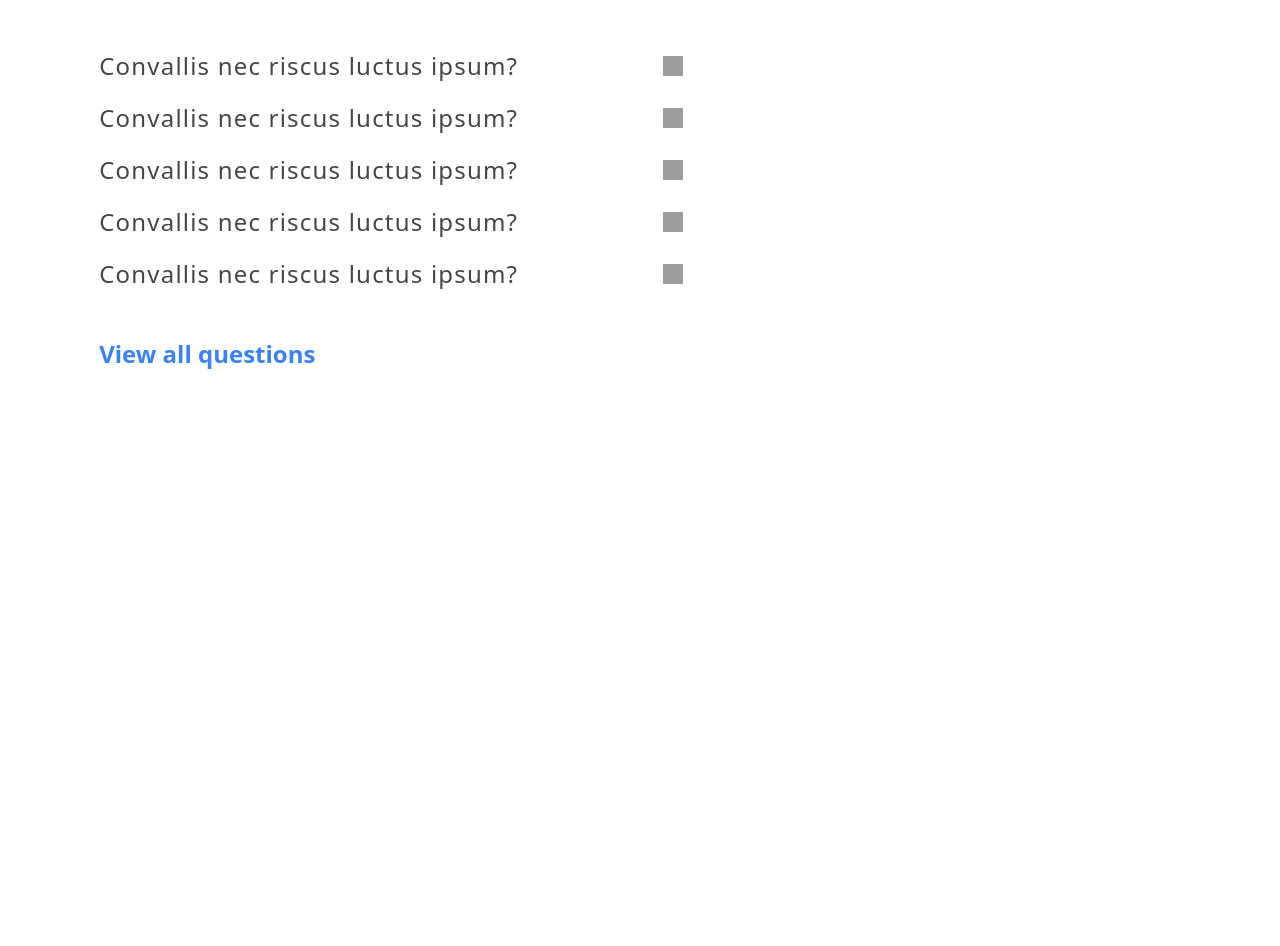
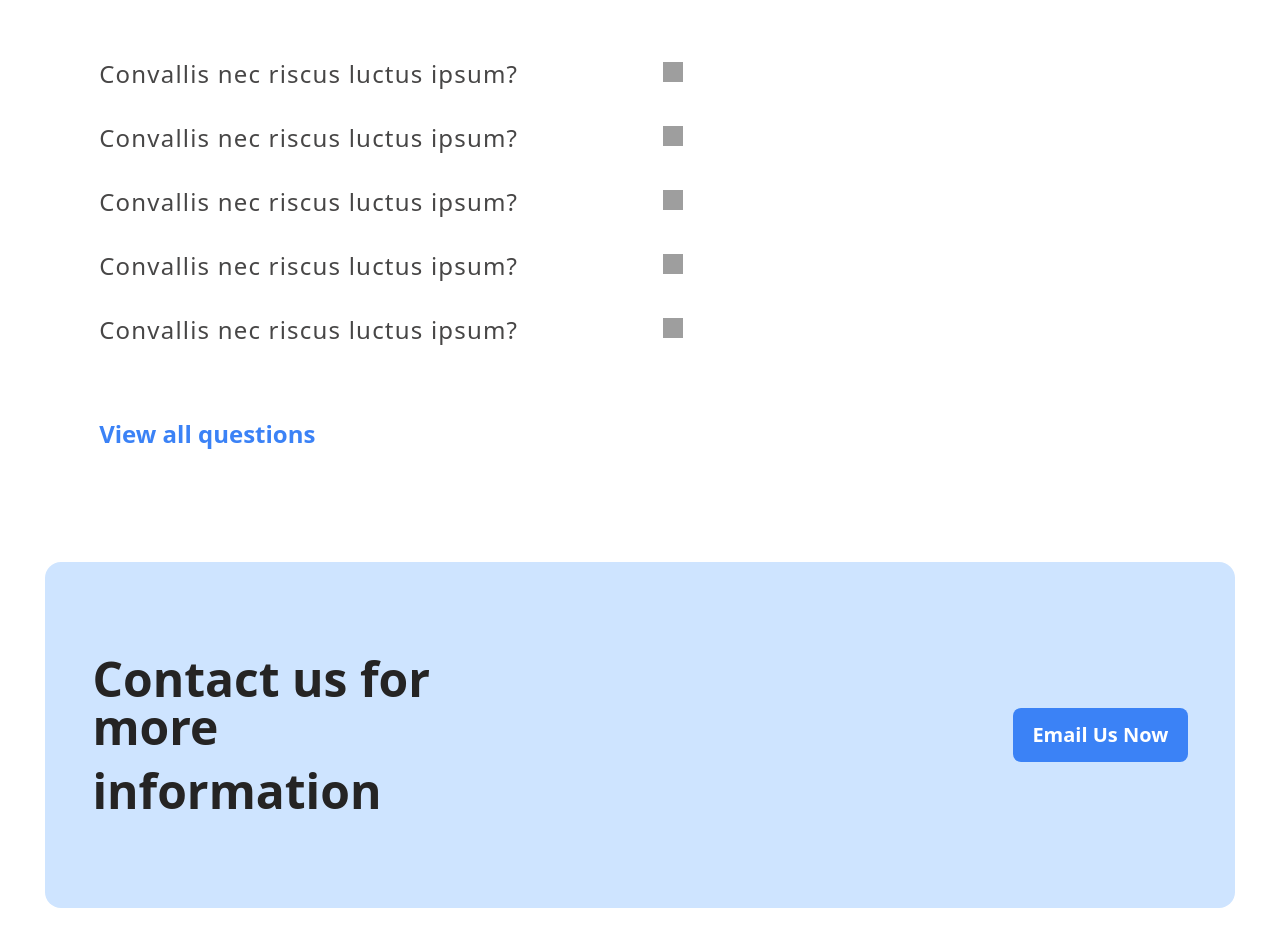
Before and after one commit to shaarma12/StorePlus, a React (Create React App) app: page / in a window 1280 px wide. Shown: the part 8440-9386 px from the top of the page. Before the commit the page ends 8890 px from the top, so only its background shows below. Built offline with nearby package versions, Linux system fonts and the light colour scheme; grey boxes are pictures that could not be loaded.

Commit message:
Fixing the dropDown part of FAQ section && creating Contact us section

```diff
--- a/src/App.js
+++ b/src/App.js
@@ -5,6 +5,7 @@ import Hero from "./components/Hero";
 import Features from "./components/Features";
 import Pricing from "./components/Pricing";
 import Faq from "./components/Faq";
+import ContactUs from "./components/ContactUs";
 
 const App = () => {
   return (
@@ -14,6 +15,7 @@ const App = () => {
       <Features />
       <Pricing />
       <Faq />
+      <ContactUs />
     </div>
   );
 };
--- /dev/null
+++ b/src/components/ContactUs.js
@@ -0,0 +1,19 @@
+import React from "react";
+
+const ContactUs = () => {
+  return (
+    <div className="w-[93%] flex justify-center items-center mx-auto my-28 h-auto bg-[#cee4ff] py-[5.8rem] rounded-2xl">
+      <div className="flex justify-between items-center w-[92%]">
+        <div className="w-[28rem] text-5xl font-semibold text-[#252424]">
+          <p className="mb-4">Contact us for more</p>
+          <p>information</p>
+        </div>
+        <button className="bg-blue-500 px-[1.2rem] py-[0.8rem] text-white text-xl font-semibold rounded-lg">
+          Email Us Now
+        </button>
+      </div>
+    </div>
+  );
+};
+
+export default ContactUs;
--- a/src/components/DropDown.js
+++ b/src/components/DropDown.js
@@ -1,17 +1,23 @@
 import React, { useState } from "react";
 
-const DropDown = () => {
+const DropDown = ({ dropDownInfo }) => {
+  const { name, info } = dropDownInfo;
   const [open, setOpen] = useState(false);
   return (
     <>
-      {open ? (
-        <div className="border-t-2 border-[#474646] border-b-2">
+      <div
+        className={`${
+          open
+            ? "block border-t-[1px] border-[#474646] border-b-[1px] w-[36.5rem]"
+            : "hidden"
+        }`}
+      ></div>
       <div
         className="flex justify-between items-center w-[36.5rem] mb-5 hover:bg-black hover:bg-opacity-5 cursor-pointer"
         onClick={() => setOpen(!open)}
       >
         <p className="text-2xl text-[#474646] tracking-wider mt-2 mb-1">
-              Convallis nec riscus luctus ipsum?
+          {name}
         </p>
 
         <img
@@ -19,25 +25,28 @@ const DropDown = () => {
           className="w-5 h-5"
         />
       </div>
-          <p className="text-2xl text-[#474646] w-[36rem] ml-3 mb-4">
-            Lorem ipsum dolor sit amet, consectetur adipiscing elit.maecenas
-            emet sed eu adipiscing fusce dictum turpis
+      <div
+        className={`overflow-hidden transition-all duration-500 ease-in-out ${
+          open ? "max-h-screen" : "max-h-0"
+        }`}
+      >
+        <p
+          className={`${
+            open
+              ? "block text-2xl text-[#474646] w-[36rem] ml-3 mb-4"
+              : "hidden"
+          }`}
+        >
+          {info}
         </p>
       </div>
-      ) : (
       <div
-          className="flex justify-between items-center w-[36.5rem] mb-5 hover:bg-black hover:bg-opacity-5 cursor-pointer"
-          onClick={() => setOpen(!open)}
-        >
-          <p className="text-2xl text-[#474646] tracking-wider">
-            Convallis nec riscus luctus ipsum?
-          </p>
-          <img
-            src="https://img.icons8.com/?size=100&id=5434&format=png&color=4D4D4D"
-            className="w-5 h-5"
-          />
-        </div>
-      )}
+        className={`${
+          open
+            ? "block border-t-[1px] border-[#474646] border-b-[1px] w-[36.5rem]"
+            : "hidden"
+        }`}
+      ></div>
     </>
   );
 };
--- a/src/components/Faq.js
+++ b/src/components/Faq.js
@@ -1,5 +1,5 @@
 import React from "react";
-import { FAQ_IMG } from "../constant";
+import { FAQ_IMG, FAQ_LIST } from "../constant";
 import DropDown from "./DropDown";
 
 const Faq = () => {
@@ -8,11 +8,9 @@ const Faq = () => {
       <img src={FAQ_IMG} alt="faqImage" className="h-[46.5rem]" />
       <div>
         <p className="text-6xl font-bold text-[#252424] mb-[5.5rem]">FAQ</p>
-        <DropDown />
-        <DropDown />
-        <DropDown />
-        <DropDown />
-        <DropDown />
+        {FAQ_LIST.map((FAQInfo) => (
+          <DropDown key={FAQInfo?.id} dropDownInfo={FAQInfo} />
+        ))}
         <p className="text-2xl font-semibold text-blue-500 mt-12 cursor-pointer">
           View all questions
         </p>
--- a/src/constant.js
+++ b/src/constant.js
@@ -85,6 +85,33 @@ export const PRICING_LIST = [
     ],
   },
 ];
+export const FAQ_LIST = [
+  {
+    id: 1,
+    name: "Convallis nec riscus luctus ipsum?",
+    info: "Lorem ipsum dolor sit amet, consectetur adipiscing elit. Maecenas emet sed eu adipiscing fusce dictum turpis",
+  },
+  {
+    id: 2,
+    name: "Convallis nec riscus luctus ipsum?",
+    info: "Lorem ipsum dolor sit amet, consectetur adipiscing elit. Maecenas emet sed eu adipiscing fusce dictum turpis",
+  },
+  {
+    id: 3,
+    name: "Convallis nec riscus luctus ipsum?",
+    info: "Lorem ipsum dolor sit amet, consectetur adipiscing elit. Maecenas emet sed eu adipiscing fusce dictum turpis",
+  },
+  {
+    id: 4,
+    name: "Convallis nec riscus luctus ipsum?",
+    info: "Lorem ipsum dolor sit amet, consectetur adipiscing elit. Maecenas emet sed eu adipiscing fusce dictum turpis",
+  },
+  {
+    id: 5,
+    name: "Convallis nec riscus luctus ipsum?",
+    info: "Lorem ipsum dolor sit amet, consectetur adipiscing elit. Maecenas emet sed eu adipiscing fusce dictum turpis",
+  },
+];
 export const FAQ_IMG =
   "https://storeplus.ai/assets/assets/images/FAQIllutration.png";
 export const POLY = "https://storeplus.ai/assets/assets/images/Polygon.png";
```
Lines whose indentation alone changed are shown as unchanged.
